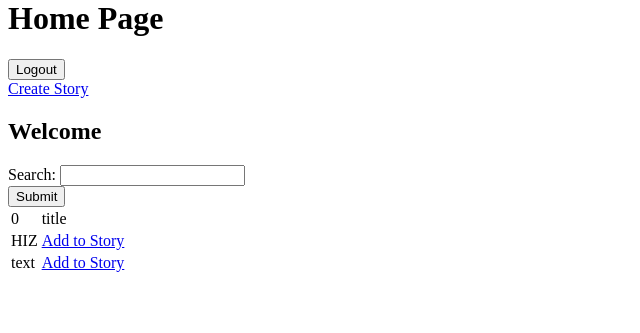
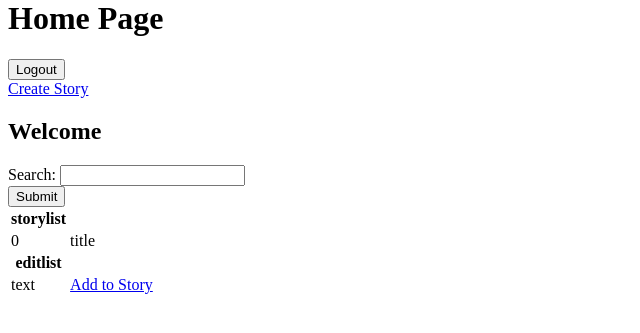
Before and after one commit to bmoses00/teamTurquoise__khanN-kimT-liuH, a Flask app: page /loggedIn in a window 1280 px wide. Shown: the part 21-354 px from the top of the page, without its empty margins (0-640 px from the left). Run offline with Flask 2, Linux system fonts and the light colour scheme; data comes from the database, SQL or seed files in the repository.

Commit message:
added extra html

```diff
--- a/Team/templates/loggedIn.html
+++ b/Team/templates/loggedIn.html
@@ -16,12 +16,14 @@
 	<input type="submit" name="sub1">
 
 	<table>
+		<th>storylist</th>
 		{% for stories in storylist%}
 		<tr>
 			<td>{{stories[0]}}</td>
 			<td>{{stories[1]}}</td>
 		</tr>
 		{% endfor %}
+		<th>editlist</th>
 		{% for text in editlist%}
 		<tr>
 			<td>{{text}}</td>
--- a/Team/utl/dbFunctions.py
+++ b/Team/utl/dbFunctions.py
@@ -121,7 +121,7 @@ def almagate(): #the list it returns should be in order
     command = "SELECT storyID FROM STORIES;"
     c.execute(command)
     storyIDs = c.fetchall()
-    l = ["HIZ"]
+    l = []
     oldtext = ""
     for storyID in storyIDs:
         print (storyID)
```
